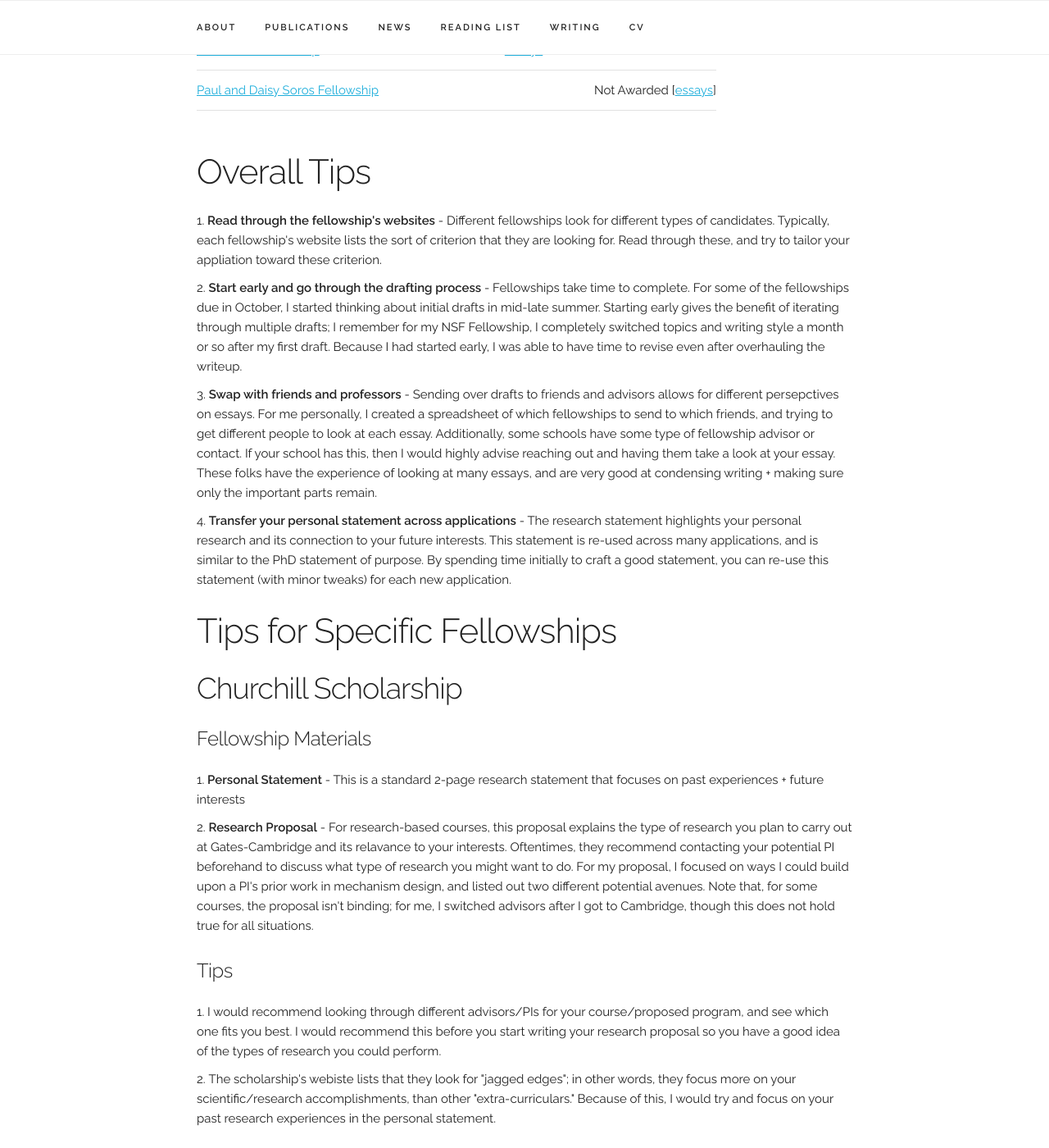
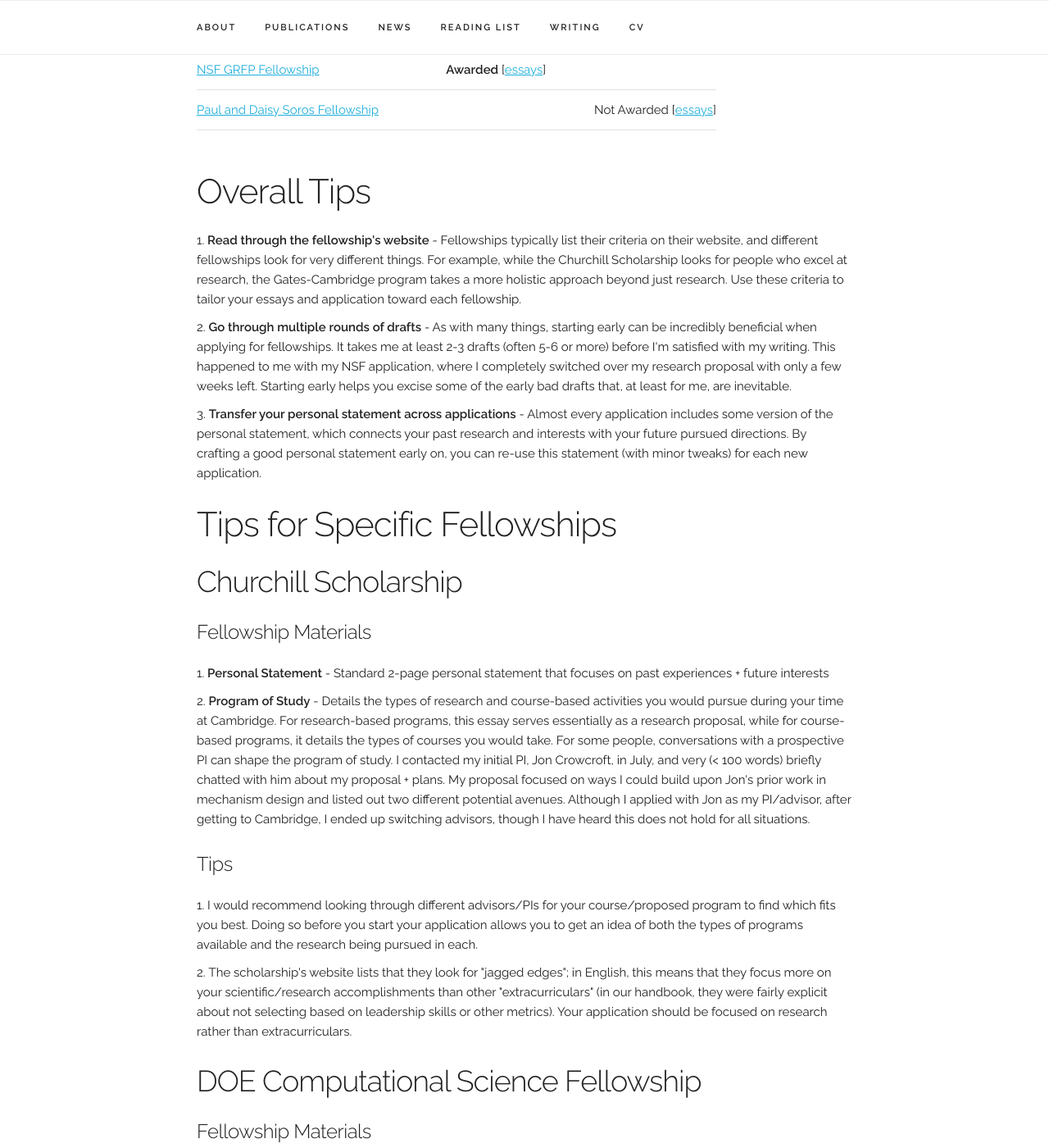
Before and after one commit to naveenr414/naveenr414.github.io, a Jekyll site: the page built from writing/fellowships.html, in a window 1280 px wide and 1400 px high, scrolled down 778 px. Shown: the whole window at 82% size. Built offline with Jekyll 4.4.1, drawn with Linux system fonts in a browser that asks for light colours; some web fonts are replaced; some of the changed text lies outside the part shown.

Commit message:
Updated Fellowships writing

```diff
--- a/writing/fellowships.html
+++ b/writing/fellowships.html
@@ -5,8 +5,8 @@
 <!-- ========== ABOUT ========= -->
 <br />
 With Fellowship applications starting up, I wanted to post some examples of fellowship essays, successful and unsuccessful, along with a few tips for each.
-I applied to 6 fellowships in 2021, and 2 in 2023.
-I've posted example essays for each of fellowship below, then described some tips on thoughts on each.
+A lot of information on fellowships is either hidden or spread through word-of-mouth, so I wanted to eliminate some guessing and give info I've heard about different programs.
+I've posted example essays for each fellowship below, then described some tips and thoughts on each.
 <br/>
 <h2> Essays and Materials </h2>
 <table class="tg"><thead>
@@ -55,74 +55,68 @@
 <br/>
 <h2>Overall Tips</h2>
 <ol>
-  <li><b>Read through the fellowship's websites</b> - Different fellowships look for different types of candidates.
-  Typically, each fellowship's website lists the sort of criterion that they are looking for.
-  Read through these, and try to tailor your appliation toward these criterion. </li>
-  <li><b>Start early and go through the drafting process</b> - Fellowships take time to complete.
-  For some of the fellowships due in October, I started thinking about initial drafts in mid-late summer.
-  Starting early gives the benefit of iterating through multiple drafts; I remember for my NSF Fellowship,
-  I completely switched topics and writing style a month or so after my first draft.
-  Because I had started early, I was able to have time to revise even after overhauling the writeup.</li>
-  <li><b>Swap with friends and professors</b> - Sending over drafts to friends and advisors allows for different persepctives on essays.
-  For me personally, I created a spreadsheet of which fellowships to send to which friends, and trying to get different people to look at each essay.
-  Additionally, some schools have some type of fellowship advisor or contact.
-  If your school has this, then I would highly advise reaching out and having them take a look at your essay.
-  These folks have the experience of looking at many essays, and are very good at condensing writing + making sure
-  only the important parts remain. </li>
-  <li><b>Transfer your personal statement across applications</b> - The research statement highlights your personal research and its connection
-  to your future interests. This statement is re-used across many applications, and is similar to the PhD statement of purpose.
-  By spending time initially to craft a good statement, you can re-use this statement (with minor tweaks) for each new application.</li>
+  <li><b>Read through the fellowship's website</b> - Fellowships typically list their criteria on their website, and different fellowships look for very different things.
+ For example, while the Churchill Scholarship looks for people who excel at research, the Gates-Cambridge program takes a more holistic approach beyond just research.
+ Use these criteria to tailor your essays and application toward each fellowship. </li>
+  <li><b>Go through multiple rounds of drafts</b> - As with many things, starting early can be incredibly beneficial when applying for fellowships.
+ It takes me at least 2-3 drafts (often 5-6 or more) before I'm satisfied with my writing.
+ This happened to me with my NSF application, where I completely switched over my research proposal with only a few weeks left.
+ Starting early helps you excise some of the early bad drafts that, at least for me, are inevitable. </li>
+  <li><b>Transfer your personal statement across applications</b> - Almost every application includes some version of the personal statement, which
+ connects your past research and interests with your future pursued directions.
+ By crafting a good personal statement early on, you can re-use this statement (with minor tweaks) for each new application.</li>
 </ol>
 
 <h2>Tips for Specific Fellowships</h2>
 <h3>Churchill Scholarship</h3>
 <h5>Fellowship Materials</h5>
 <ol>
-  <li><b>Personal Statement</b> - This is a standard 2-page research statement that focuses on past experiences + future interests</li>
-  <li><b>Research Proposal</b> - For research-based courses, this proposal explains the type of research you plan to carry out at Gates-Cambridge
-  and its relavance to your interests. Oftentimes, they recommend contacting your potential PI beforehand to discuss what type of research
-  you might want to do. For my proposal, I focused on ways I could build upon a PI's prior work in mechanism design, and listed out
-  two different potential avenues. Note that, for some courses, the proposal isn't binding; for me, I switched advisors after I got to Cambridge,
-  though this does not hold true for all situations.</li>
+  <li><b>Personal Statement</b> - Standard 2-page personal statement that focuses on past experiences + future interests</li>
+  <li><b>Program of Study</b> - Details the types of research and course-based activities you would pursue during your time at Cambridge.
+ For research-based programs, this essay serves essentially as a research proposal, while for course-based programs, it details the types of courses you would take.
+ For some people, conversations with a prospective PI can shape the program of study.
+ I contacted my initial PI, Jon Crowcroft, in July, and very (< 100 words) briefly chatted with him about my proposal + plans.
+ My proposal focused on ways I could build upon Jon's prior work in mechanism design and listed out
+ two different potential avenues.
+ Although I applied with Jon as my PI/advisor, after getting to Cambridge, I ended up switching advisors,
+ though I have heard this does not hold for all situations.</li>
 </ol>
 <h5>Tips</h5>
 <ol>
-  <li>I would recommend looking through different advisors/PIs for your course/proposed program, and see which one fits you best.
-    I would recommend this before you start writing your research proposal so you have a good idea of the types of research you could perform.
+  <li>I would recommend looking through different advisors/PIs for your course/proposed program to find which fits you best.
+ Doing so before you start your application allows you to get an idea of both the types of programs available and the research being pursued in each.
   </li>
-  <li>The scholarship's webiste lists that they look for "jagged edges"; in other words, they focus more on your
-    scientific/research accomplishments, than other "extra-curriculars." Because of this, I would try and focus on
-    your past research experiences in the personal statement.
+  <li>The scholarship's website lists that they look for "jagged edges"; in English, this means that they focus more on your
+ scientific/research accomplishments than other "extracurriculars" (in our handbook, they were fairly explicit about not selecting based on leadership skills or other metrics).
+ Your application should be focused on research rather than extracurriculars.
+ </li>
 </ol>
 
 <h3>DOE Computational Science Fellowship</h3>
 <h5>Fellowship Materials</h5>
 <ol>
-  <li><b>Course Plan</b> - Essentially a list of potential courses you'll take in graduate school, including those in and out of your field.
-  If you don't know which school you plan on attending yet, then I would pick one school on your list and detail the courses
-  available there.</li>
+  <li><b>Course Plan</b> - Essentially a list of potential courses you'll take in graduate school, including those in and out of your field. </li>
   <li><b>Field of Interest</b> - What general field do you plan to work in + what are the big questions in this field</li>
-  <li><b>Computational Power</b> - This essay is specific to the DOE Fellowship. For my essay, I tried to relate how AI
-  can benefit from more data, and how we can develop more efficient models. My understanding is that they look for
-  the types of experiments that are enabled through large amounts of computational power.</li>
+  <li><b>Computational Power</b> - How can the DOE's computational resources assist you with your research? My understanding is that they look for
+ projects that are enhanced by access to computational power. For my essay, I tried to relate how AI
+ can benefit from more data, and how we can develop more efficient models. </li>
 </ol>
 <h5>Tips</h5>
 I don't have too many tips on this fellowship. It seems that they're looking for researchers who sit at the edge
-of computation and application, such as those in bioinformatics.
+of computation and application, such as those working in bioinformatics.
 <br/>
 <h3>Gates-Cambridge Scholarship</h3>
 <h5>Fellowship Materials</h5>
 <ol>
   <li><b>Why Gates-Cambridge?</b> - In contrast to the Churchill essay, Gates-Cambridge cares more about their applicants'
-  overall profile. The essay is the space to tell a story weaving your past research, extra-curriculars, etc. and
-  where Gates-Cambridge fits in. Beyond this essay, both Churchill and Gates-Cambridge require you to fill out an application
-  to Cambridge.</li>
+ overall profile. The essay is a space to tell the story weaving your past research and extracurriculars together, and
+ where Gates-Cambridge fits in.</li>
 </ol>
 <h5>Tips</h5>
 <ol>
-  <li>I would highly recommend reading through the criteria listed on the Gates-Cambridge website, and write your
-    essay revolving around these themes. They look for people who can accomplish each of these criteria, so I would
-    think through how your past experiences can match each accomplishment.
+  <li>I would highly recommend reading through the criteria listed on the Gates-Cambridge website and writing your
+ essay revolving around these themes. From my understanding, they seem to assess candidates loosely based on those criteria,
+ so the better your match between experiences and the criteria, the better your chances.
   </li>
 </ol>
 
@@ -130,47 +124,50 @@
 <h5>Fellowship Materials</h5>
 <ol>
   <li><b>Hobbies and Interests</b> - This seems to be the most unique and important essay for Hertz.
-  I interpreted this to mean that they're looking for the types of interesting/creative things that you
-  pursue outside of research. At first, I had a hard time coming up with any one hobby, so I decided to
-  talk instead about a variety of hobbies and their connections.</li>
-  <li><b>How is it science/engineering</b> - I always thought that this essay was a weird one. For a lot of what
-  I work on, it's clear that it an application of science and engineering, so I wasn't sure what to write.
-  I tried to discuss how computer science/machine learning combines elements of both science and engineering,
-  and tried to discuss this here.</li>
-  <li><b>Why Graduate School</b> - This one is similar to the last paragraph of a PhD statement of purpose.
-  In my essays, I tried to not only discuss the research fit, but also the types of connections or opportunities
-  available in a particular unviersity or city.</li>
-  <li><b>Research Statement</b> - Fairly straightforward discussion of the type of research you're interested
-  in pursuing in the future.</li>
+ I interpreted this to mean they're looking for interesting/creative things you
+ pursue outside of research. At first, it was difficult to come up with one hobby; I tend to bounce around between
+ different things, so it's hard to select one activity.
+ Instead, I decided to talk about a variety of hobbies and the commonalities underlying them.</li>
+  <li><b>How is it science/engineering</b> - I always thought that this essay was a weird one. For those who work
+ on things that aren't clearly within the science or engineering spheres, it's an opportunity
+ to explain why the Hertz fellowship was reasonable/related to them.
+ For others (and how I interpreted it), it demonstrates the connections between their interest and different branches
+ of science + engineering. </li>
+  <li><b>Why X Graduate School</b> - This one is similar to the last paragraph of a PhD statement of purpose.
+ In my essays, I tried to discuss both the research fit and the types of connections or opportunities
+ available in a particular university or city. For those who aren't in graduate school yet, I would select
+one or two schools on your list, and talk about them. </li>
+  <li><b>Personal Statement</b> - Standard personal statement that talks about past + future research.</li>
 </ol>
 <h5>Tips</h5>
 <ol>
   <li>The hobbies and interests essay seems to be the most important, so I would spend some time on that.
-  The goal with that essay is to try to portray your personality, so I would talk about any activity that reveals
+ The goal of that essay is to try to portray your personality, so I would talk about any activity that reveals
  other parts of you.
   </li>
   <li>After the initial screening phase, there are two interview-based stages before the Fellowship is awarded.
  These interviews are with super smart experts in your field.
-    They last about an hour, and ask in-depth questions about topics in your field.
-    I would recommend brushing up on the fundementals, and specifically for computer science, it can be helpful
-    brushing up on algorithms questions and similar brain teasters.
-    For my interviews, I was asked about matching algorithms and Markov chains (where I forgot how to compute
-    eigenvectors during the interview); I've attached some notes from my interview here: [<a href={{ "/assets/sop/hertz_notes.pdf" | prepend: site.baseurl}}>notes</a>].
+ They last about an hour and ask in-depth questions about topics related to your research.
+ I would recommend brushing up on the fundamentals, and specifically for computer science, it can be helpful
+ to brush up on algorithms questions and similar brain teasers.
+ For my interviews, I was asked about matching algorithms and Markov chains (and promptly forgot all my Linear Algebra);
+ I've attached some notes from my interview here: [<a href={{ "/assets/sop/hertz_notes.pdf" | prepend: site.baseurl}}>notes</a>].
   </li>
 </ol>
 
 <h3>NDSEEG Fellowship</h3>
 <h5>Fellowship Materials</h5>
 <ol>
-  <li><b>Research Proposal</b> - The goal here is to propose some research that is well-aligned with the
-  Department of Defense's interests. You'll be judged on how well you can explain the connection between your research
-  and the needs of the Department of Defense.</li>
-  <li><b>Personal Statement</b> - Fairly routine persoanl statement, with the only caveat being that they require
-  all persoanlly identifiable information to be redacted or removed.</li>
+  <li><b>Research Proposal</b> - The goal here is to propose research that is well-aligned with the
+ Department of Defense's interests.</li>
+  <li><b>Personal Statement</b> - Fairly routine personal statement, with the only caveat being that they require
+ all personally identifiable information to be redacted or removed.</li>
 </ol>
 <h5>Tips</h5>
 <ol>
-  <li>Read through the DoD's BAA announcement and try to find the section which best aligns with your research.
+  <li>Every year, the Department of Defense releases a Broad Agency Announcement (BAA) which lists the types of research that
+ the DoD is interested in. I would read through this BAA, try to find some section that relates to your research,
+ and discuss that in the application.
   </li>
 </ol>
 
@@ -178,16 +175,16 @@
 <h5>Fellowship Materials</h5>
 <ol>
   <li><b>Research Proposal</b> - Note that the research is non-binding for NSF; they typically aim to award a person
-  rather than a particular project, so the goal is to see whether you're capable of performing good future research.
+ rather than a particular project, so the goal is to assess your capability for performing good research.
  In your research proposal, you should specify both the intellectual merits, which is the connection to other fields,
-  and the broader impacts, which is how your research can have an impact in the real-world. Even better if you can relate this
+ and the broader impacts, which is how your research can have an impact in the real world. Even better if you can relate this
  to your prior work. </li>
-  <li><b>Personal Statement</b>- Lists out the previous research you've done along with any outreach and other activites
-  which belong broadly in the category of broader impacts. </li>
+  <li><b>Personal Statement</b>- Lists out the previous research you've done along with any outreach and other activities
+ that belong broadly in the category of broader impacts. </li>
 </ol>
 <h5>Tips</h5>
 <ol>
-  <li>Focus and discuss your broader impacts for both the research proposal and personal statement.
+  <li>Discuss broader impacts for both the research proposal and personal statement.
  For the research proposal, broader impacts include connections to other applications, while for the
  personal statement, broader impacts include ways you can perform outreach or have an impact beyond research.
   </li>
@@ -208,17 +205,21 @@
  generation Americans I think) to your development and the way you see your world. If you can relate this to
  the type of work you pursue, that's even better.</li>
   <li><b>Personal Statement</b> - The PD Soros Fellowship looks for people outside of just research. Because of this,
-  I would discuss both your research interests, and anything else that you pursue outside of research, especialy
+ I would discuss both your research interests and anything else that you pursue outside of research, especially
  if the two are related. I remember at a PD Soros informational session, I met people who talked about their research
  and their music passions.</li>
 </ol>
 <h5>Tips</h5>
 <ol>
-  <li>For the New American essay, I would definitely recommend talking to your family members to understand
+  <li>For the New American essay, I would recommend talking to your family members to understand
  their past + your upbringing, and any stories that might be interesting to unearth. The New American essay is
-  very personal, so I would spend time trying to think through your past.
+ very personal, so I would spend time trying to think through your life experiences and family heritage.
   </li>
-  <li>For the personal statement, I would think about yourself holistically; consider both the research you pursue,
-    and any activties outside of research.
+  <li>For the personal statement, I would think about yourself holistically; consider both the research you pursue
+ and any activities outside of research.
   </li>
 </ol>
+
+<h2>Other Useful Links</h2>
+<a href="https://www.alexhunterlang.com/nsf-fellowship">Some more examples from the NSF</a> <br />
+<a href="http://olgabotvinnik.com/blog/how-to-fail-and-sometimes-win-at-graduate-fellowships/">More tips for Fellowships</a>
```
Lines whose indentation alone changed are shown as unchanged.
